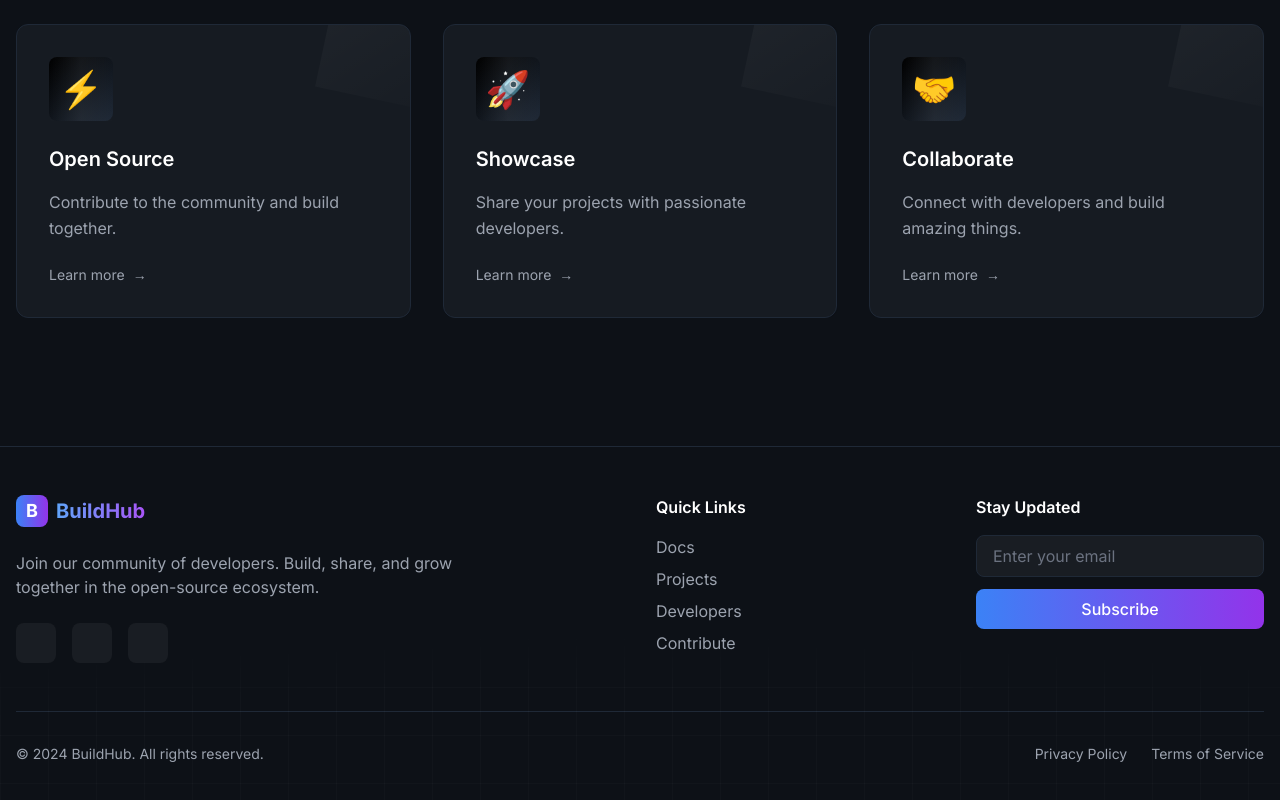
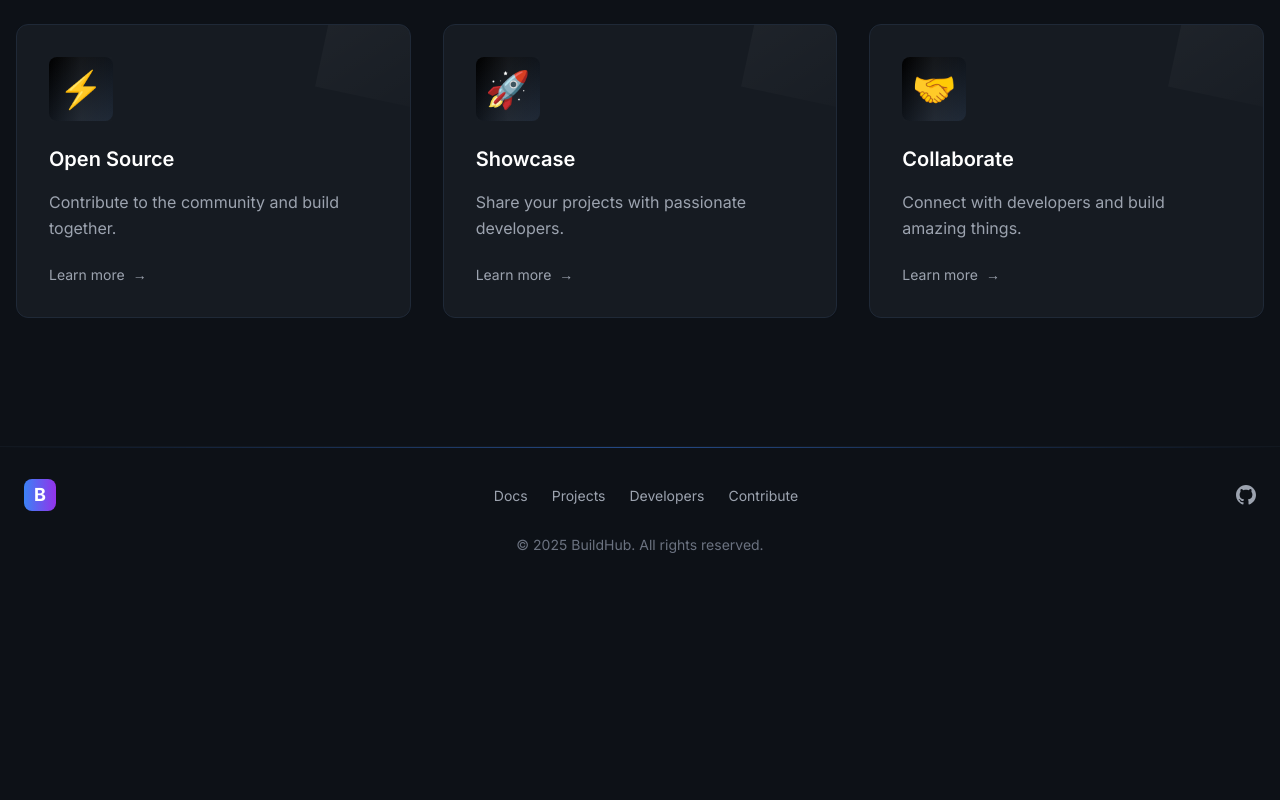
Before and after one commit to devhabib429/buildhub, a Next.js app: page / in a window 1280 px wide. Shown: the part 904-1704 px from the top of the page. After the commit the page ends 1491 px from the top, so only its background shows below. Built offline with nearby package versions, Linux system fonts and the light colour scheme.

Commit message:
Redesign footer

```diff
--- a/src/components/shared/Footer.tsx
+++ b/src/components/shared/Footer.tsx
@@ -4,93 +4,68 @@
 
 export default function Footer() {
   return (
-    <footer className="relative overflow-hidden bg-[#0D1117] border-t border-gray-800">
-      <div className="max-w-7xl mx-auto px-4 py-12">
-        {/* Grid Background */}
-        <div className="absolute inset-0 bg-[linear-gradient(rgba(255,255,255,0.02)_1px,transparent_1px),linear-gradient(90deg,rgba(255,255,255,0.02)_1px,transparent_1px)] bg-[size:48px_48px] [mask-image:radial-gradient(ellipse_100%_50%_at_50%_100%,#000_70%,transparent_100%)]" />
+    <footer className="relative bg-[#0D1117] border-t border-gray-800/30">
+      <div className="max-w-7xl mx-auto px-6 py-8">
+        {/* Gradient line */}
+        <div className="absolute top-0 left-0 right-0 h-[1px] bg-gradient-to-r from-transparent via-blue-500/50 to-transparent" />
 
-        <div className="relative grid grid-cols-1 md:grid-cols-4 gap-8">
-          {/* Logo Section */}
-          <div className="md:col-span-2">
-            <Link href="/" className="flex items-center space-x-2 group mb-6">
-              <div className="relative w-8 h-8">
-                <div className="absolute inset-0 bg-gradient-to-r from-blue-500 to-purple-600 rounded-lg transform group-hover:scale-110 transition-all duration-300" />
-                <div className="absolute inset-0 flex items-center justify-center text-white font-bold text-lg">
-                  B
-                </div>
+        <div className="flex flex-col md:flex-row justify-between items-center gap-6">
+          {/* Logo */}
+          <Link href="/" className="flex items-center space-x-2 group">
+            <motion.div
+              className="relative w-8 h-8"
+              whileHover={{ rotate: 360 }}
+              transition={{ duration: 0.5 }}
+            >
+              <div className="absolute inset-0 bg-gradient-to-r from-blue-500 to-purple-600 rounded-lg" />
+              <div className="absolute inset-0 flex items-center justify-center text-white font-bold text-lg">
+                B
               </div>
-              <span className="text-xl font-bold bg-gradient-to-r from-blue-400 to-purple-500 text-transparent bg-clip-text">
-                BuildHub
-              </span>
-            </Link>
-            <p className="text-gray-400 mb-6 max-w-md">
-              Join our community of developers. Build, share, and grow together in the open-source ecosystem.
-            </p>
-            <div className="flex space-x-4">
-              {['twitter', 'github', 'discord'].map((social) => (
-                <motion.a
-                  key={social}
-                  href="#"
-                  className="w-10 h-10 rounded-lg bg-white/5 flex items-center justify-center text-gray-400 hover:text-white hover:bg-white/10 transition-colors"
-                  whileHover={{ scale: 1.1 }}
-                  whileTap={{ scale: 0.95 }}
+            </motion.div>
+          </Link>
+
+          {/* Links */}
+          <div className="flex items-center space-x-6">
+            {[
+              { name: 'Docs', href: '/docs' },
+              { name: 'Projects', href: '/projects' },
+              { name: 'Developers', href: '/developers' },
+              { name: 'Contribute', href: '/contribute' }
+            ].map((link) => (
+              <motion.div
+                key={link.name}
+                whileHover={{ y: -2 }}
+              >
+                <Link
+                  href={link.href}
+                  className="text-gray-400 hover:text-white transition-colors text-sm"
                 >
-                  <span className="sr-only">{social}</span>
-                  {/* Add social icons here */}
-                </motion.a>
-              ))}
-            </div>
+                  {link.name}
+                </Link>
+              </motion.div>
+            ))}
           </div>
 
-          {/* Quick Links */}
-          <div>
-            <h3 className="text-white font-semibold mb-4">Quick Links</h3>
-            <ul className="space-y-2">
-              {['Docs', 'Projects', 'Developers', 'Contribute'].map((item) => (
-                <motion.li key={item} whileHover={{ x: 5 }}>
-                  <Link href={`/${item.toLowerCase()}`} className="text-gray-400 hover:text-white transition-colors">
-                    {item}
-                  </Link>
-                </motion.li>
-              ))}
-            </ul>
-          </div>
-
-          {/* Newsletter */}
-          <div>
-            <h3 className="text-white font-semibold mb-4">Stay Updated</h3>
-            <div className="relative">
-              <input
-                type="email"
-                placeholder="Enter your email"
-                className="w-full px-4 py-2 rounded-lg bg-white/5 border border-gray-800 text-gray-300 placeholder-gray-500 focus:outline-none focus:border-blue-500 transition-colors"
-              />
-              <motion.button
-                whileHover={{ scale: 1.05 }}
-                whileTap={{ scale: 0.95 }}
-                className="mt-3 w-full px-4 py-2 rounded-lg bg-gradient-to-r from-blue-500 to-purple-600 text-white font-medium hover:from-blue-600 hover:to-purple-700 transition-all"
-              >
-                Subscribe
-              </motion.button>
-            </div>
+          {/* Social Links */}
+          <div className="flex items-center space-x-4">
+            <motion.a
+              href="https://github.com/nextdrios/buildhub"
+              target="_blank"
+              rel="noopener noreferrer"
+              className="text-gray-400 hover:text-white transition-colors"
+              whileHover={{ scale: 1.1 }}
+              whileTap={{ scale: 0.95 }}
+            >
+              <svg className="w-5 h-5" fill="currentColor" viewBox="0 0 24 24">
+                <path d="M12 0c-6.626 0-12 5.373-12 12 0 5.302 3.438 9.8 8.207 11.387.599.111.793-.261.793-.577v-2.234c-3.338.726-4.033-1.416-4.033-1.416-.546-1.387-1.333-1.756-1.333-1.756-1.089-.745.083-.729.083-.729 1.205.084 1.839 1.237 1.839 1.237 1.07 1.834 2.807 1.304 3.492.997.107-.775.418-1.305.762-1.604-2.665-.305-5.467-1.334-5.467-5.931 0-1.311.469-2.381 1.236-3.221-.124-.303-.535-1.524.117-3.176 0 0 1.008-.322 3.301 1.23.957-.266 1.983-.399 3.003-.404 1.02.005 2.047.138 3.006.404 2.291-1.552 3.297-1.23 3.297-1.23.653 1.653.242 2.874.118 3.176.77.84 1.235 1.911 1.235 3.221 0 4.609-2.807 5.624-5.479 5.921.43.372.823 1.102.823 2.222v3.293c0 .319.192.694.801.576 4.765-1.589 8.199-6.086 8.199-11.386 0-6.627-5.373-12-12-12z"/>
+              </svg>
+            </motion.a>
           </div>
         </div>
 
-        {/* Bottom Bar */}
-        <div className="mt-12 pt-8 border-t border-gray-800">
-          <div className="flex flex-col md:flex-row justify-between items-center">
-            <p className="text-gray-400 text-sm">
-              © 2024 BuildHub. All rights reserved.
-            </p>
-            <div className="flex space-x-6 mt-4 md:mt-0">
-              <Link href="/privacy" className="text-gray-400 hover:text-white text-sm transition-colors">
-                Privacy Policy
-              </Link>
-              <Link href="/terms" className="text-gray-400 hover:text-white text-sm transition-colors">
-                Terms of Service
-              </Link>
-            </div>
-          </div>
+        {/* Copyright */}
+        <div className="mt-6 text-center text-gray-500 text-sm">
+          © {new Date().getFullYear()} BuildHub. All rights reserved.
         </div>
       </div>
     </footer>
```
